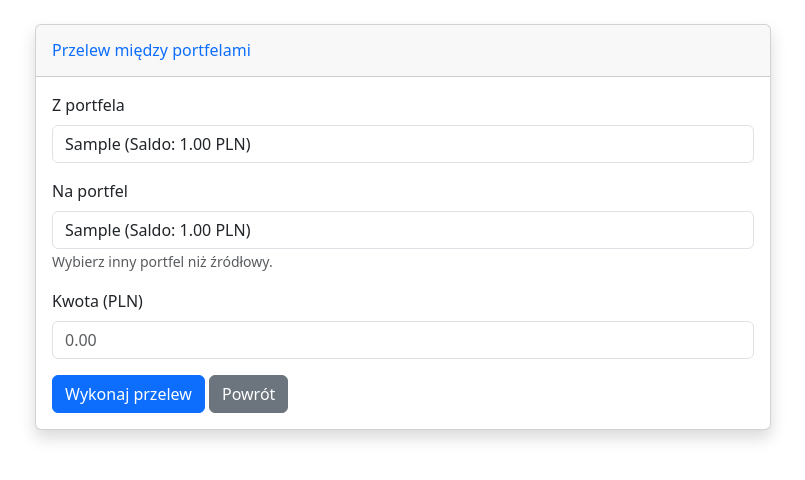
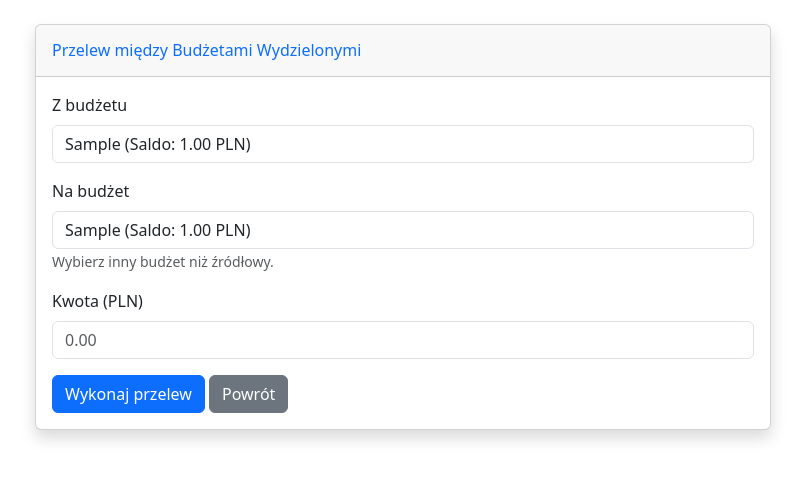
Before and after one commit to Putek19/BazyDanych2, a Flask app: page /transfer in a window 1280 px wide. Shown: the part 58-538 px from the top of the page, without its empty margins (237-1042 px from the left). Run offline with Flask 3, Linux system fonts and the light colour scheme; a user stored in the database is signed in; tables that the repository leaves empty hold one stand-in row (values such as "Sample post").

Commit message:
zmiana nazw z portfel na budżet wydzielony - znowu

```diff
--- a/src/routes.py
+++ b/src/routes.py
@@ -632,7 +632,7 @@ def transfer():
             return redirect(url_for("main.transfer"))
 
         if source_id == target_id:
-            flash("Portfel źródłowy i docelowy muszą być różne.", "warning")
+            flash("Budżet źródłowy i docelowy muszą być różne.", "warning")
             return redirect(url_for("main.transfer"))
 
         source_budget = db.session.get(SubBudget, source_id)
@@ -640,11 +640,11 @@ def transfer():
 
         # Weryfikacja czy należą do tego samego gospodarstwa (i użytkownika)
         if not source_budget or not target_budget:
-            flash("Nie znaleziono portfela.", "danger")
+            flash("Nie znaleziono budżetu.", "danger")
             return redirect(url_for("main.transfer"))
 
         if source_budget.id_gospodarstwa != member.id_gospodarstwa or target_budget.id_gospodarstwa != member.id_gospodarstwa:
-             flash("Brak uprawnień do operacji na tych portfelach.", "danger")
+             flash("Brak uprawnień do operacji na tych budżetach.", "danger")
              return redirect(url_for("main.transfer"))
 
         # 1. Znajdź lub stwórz kategorię "Przelew"
@@ -656,7 +656,7 @@ def transfer():
             transfer_cat = Category(
                 id_gospodarstwa=member.id_gospodarstwa,
                 nazwa="Przelew",
-                opis="Transfery między portfelami",
+                opis="Transfery między Budżetami Wydzielonymi",
                 typ="Wydatek" # Techniczny typ
             )
             db.session.add(transfer_cat)
@@ -667,7 +667,7 @@ def transfer():
         target_budget.saldo += amount
 
         # 3. Zapisz w historii (jako dwie transakcje)
-        # A. Wydatek z portfela źródłowego
+        # A. Wydatek z podbudżetu źródłowego
         t_out = Transaction(
             id_uzytkownika=user.id,
             id_podbudzetu=source_budget.id,
@@ -679,7 +679,7 @@ def transfer():
         )
         db.session.add(t_out)
 
-        # B. Wpływ do portfela docelowego
+        # B. Wpływ do podbudżetu docelowego
         t_in = Transaction(
             id_uzytkownika=user.id,
             id_podbudzetu=target_budget.id,
--- a/src/templates/edit_transaction.html
+++ b/src/templates/edit_transaction.html
@@ -42,7 +42,7 @@
                     </div>
 
                     <div class="mb-3">
-                        <label for="podbudzet" class="form-label">Portfel</label>
+                        <label for="podbudzet" class="form-label">Budżet Wydzielony</label>
                         <select class="form-control" id="podbudzet" name="podbudzet">
                             {% for b in budgets %}
                             <option value="{{ b.id }}" {% if transaction.id_podbudzetu==b.id %}selected{% endif %}>
--- a/src/templates/transfer.html
+++ b/src/templates/transfer.html
@@ -5,12 +5,12 @@
     <div class="col-md-8">
         <div class="card shadow mb-4">
             <div class="card-header py-3">
-                <h6 class="m-0 font-weight-bold text-primary">Przelew między portfelami</h6>
+                <h6 class="m-0 font-weight-bold text-primary">Przelew między Budżetami Wydzielonymi</h6>
             </div>
             <div class="card-body">
                 <form method="POST">
                     <div class="mb-3">
-                        <label for="source_budget" class="form-label">Z portfela</label>
+                        <label for="source_budget" class="form-label">Z budżetu</label>
                         <select class="form-control" id="source_budget" name="source_budget">
                             {% for b in budgets %}
                             <option value="{{ b.id }}">
@@ -21,7 +21,7 @@
                     </div>
 
                     <div class="mb-3">
-                        <label for="target_budget" class="form-label">Na portfel</label>
+                        <label for="target_budget" class="form-label">Na budżet</label>
                         <select class="form-control" id="target_budget" name="target_budget">
                             {% for b in budgets %}
                             <option value="{{ b.id }}">
@@ -29,7 +29,7 @@
                             </option>
                             {% endfor %}
                         </select>
-                        <small class="text-muted">Wybierz inny portfel niż źródłowy.</small>
+                        <small class="text-muted">Wybierz inny budżet niż źródłowy.</small>
                     </div>
 
                     <div class="mb-3">
```
Also changed, not shown: src/templates/dashboard.html (+5 -5 lines).
